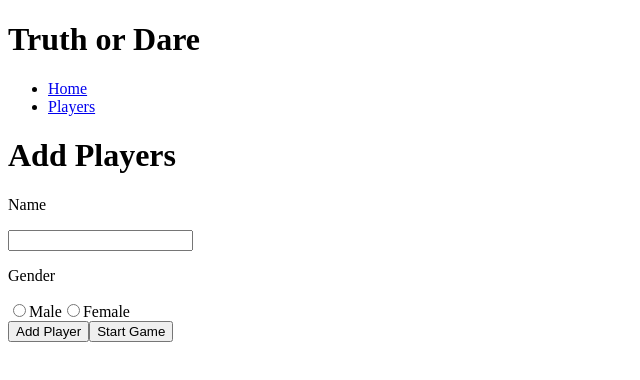
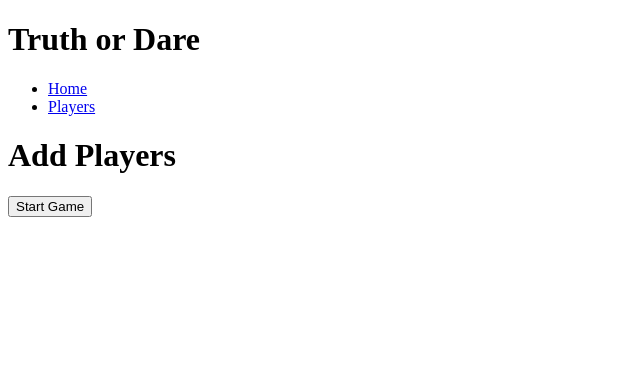
Before and after one commit to Aviakubo/truthOrDareFrontend, an Angular app: page /players in a window 1280 px wide. Shown: the top 380 px of the page, without its empty margins (0-640 px from the left). Built offline with nearby package versions, Linux system fonts and the light colour scheme.

Commit message:
ok i think the front and back ends are communicating. now i have to try to create some stuff

```diff
--- a/src/app/app.module.ts
+++ b/src/app/app.module.ts
@@ -4,6 +4,7 @@ import { AppRoutingModule } from './app-routing.module';
 import { AppComponent } from './app.component';
 import { PlayerListComponent } from './player-list/player-list.component';
 import { MainEntryComponent } from './main-entry/main-entry.component';
+import { HttpClientModule, HttpClient } from '@angular/common/http'
 
 @NgModule({
   declarations: [
@@ -13,7 +14,8 @@ import { MainEntryComponent } from './main-entry/main-entry.component';
   ],
   imports: [
     BrowserModule,
-    AppRoutingModule
+    AppRoutingModule,
+    HttpClientModule
   ],
   providers: [],
   bootstrap: [AppComponent]
--- a/src/app/player-list/player-list.component.html
+++ b/src/app/player-list/player-list.component.html
@@ -1,16 +1,8 @@
-<h1>Add Players</h1>
-<div class="add player">
-  <form>
-    <p>Name</p>
-    <input />
-    <p>Gender</p>
-    <input type="radio" id="male" value="Male" />
-    <label for="male">Male</label>
-    <input type="radio" id="female" value="Female" />
-    <label for="female">Female</label>
-  </form>
+<div>
+  <h1>Add Players</h1>
+  <div class="add player">
+    <div class="buttonContainer">
+      <button (click)="startGame()">Start Game</button>
+    </div>
+  </div>
 </div>
-<div>
-  <button>Add Player</button>
-  <button>Start Game</button>
-</div>
--- a/src/app/player-list/player-list.component.ts
+++ b/src/app/player-list/player-list.component.ts
@@ -1,10 +1,22 @@
 import { Component } from '@angular/core';
+import { HttpClient } from '@angular/common/http';
 
 @Component({
   selector: 'app-player-list',
   templateUrl: './player-list.component.html',
-  styleUrls: ['./player-list.component.scss']
+  styleUrls: ['./player-list.component.scss'],
 })
 export class PlayerListComponent {
+  constructor(private http: HttpClient) {}
 
+  public addPlayer() {
+    this.http.post('/players', { name: 'David', gender: 'Male' }).subscribe(
+      (response) => console.log(response),
+      (error) => console.log(error)
+    );
+  }
+
+  public startGame() {
+    console.log('this should technically start the game');
+  }
 }
```
